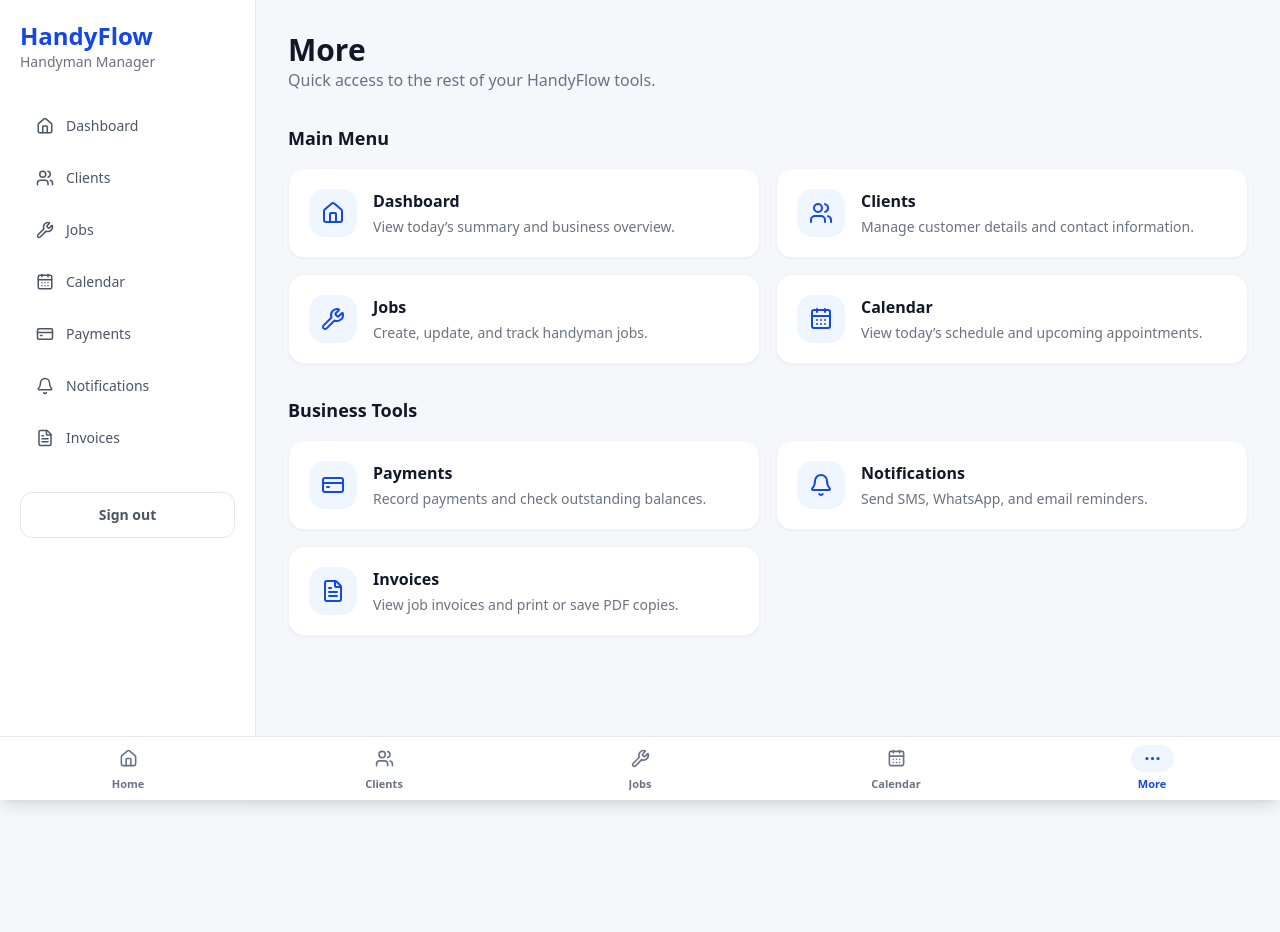
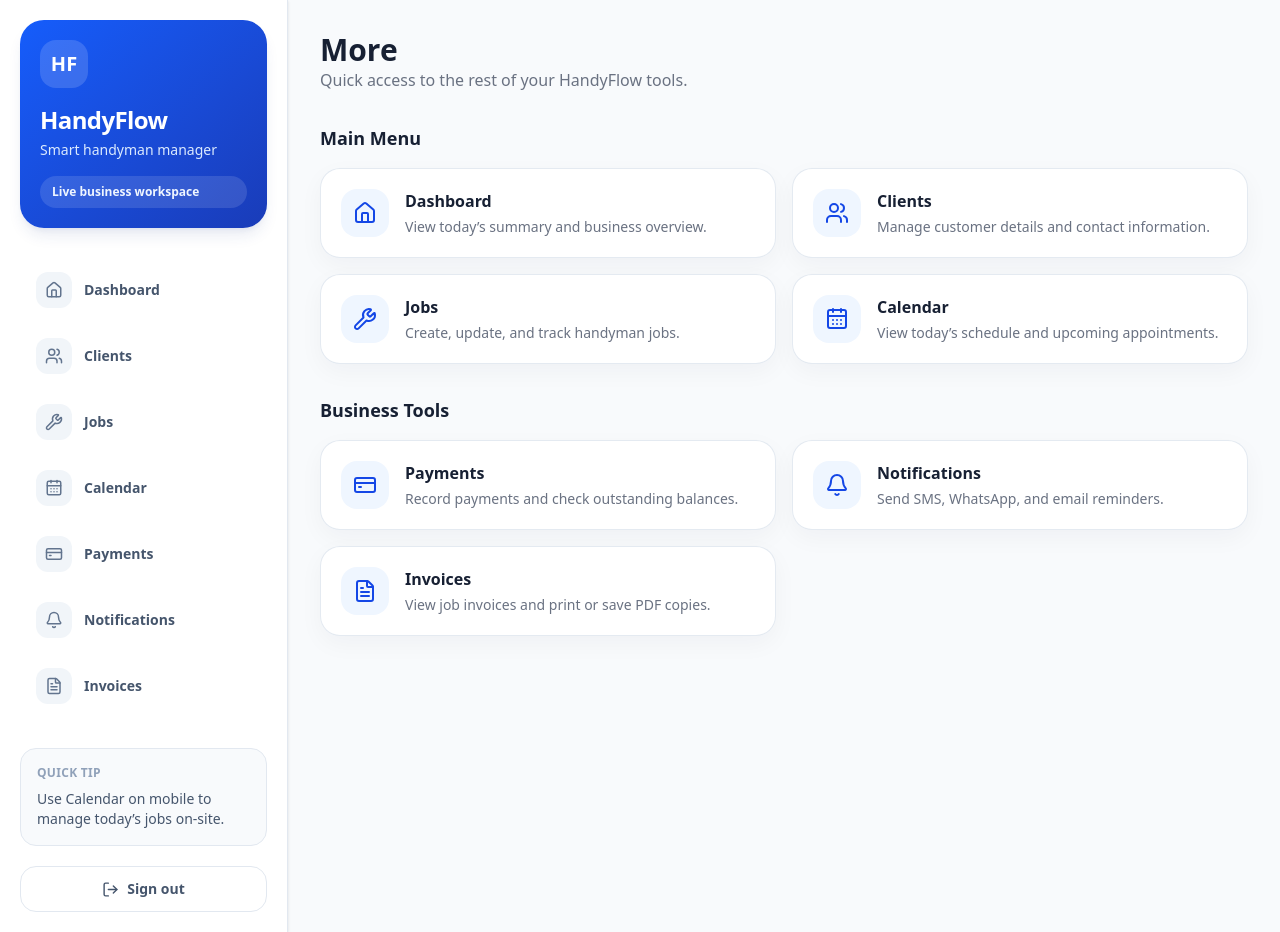
Before and after one commit to amitbhagat10/WorkflowApp, a Next.js app: page /more in a window 1280 px wide. Before the commit the page ends 800 px from the top, so only its background shows below. Built offline with nearby package versions, Linux system fonts and the light colour scheme.

Commit message:
Polish global UI and navigation

```diff
--- a/app/globals.css
+++ b/app/globals.css
@@ -1,111 +1,27 @@
 @import "tailwindcss";
 
-body {
-  background: #f5f7fb;
-  color: #111827;
+/* Base */
+:root {
+  --bg: #f6f8fb;
+  --card: #ffffff;
+  --text: #172033;
+  --muted: #667085;
+  --border: #e5e7eb;
+  --primary: #2563eb;
+  --primary-dark: #1d4ed8;
+  --primary-soft: #eff6ff;
+  --success-soft: #ecfdf3;
+  --warning-soft: #fff7ed;
+  --danger-soft: #fef2f2;
 }
 
-.input {
-  width: 100%;
-  border-radius: 0.75rem;
-  border: 1px solid #d1d5db;
-  padding: 0.75rem 1rem;
-  font-size: 0.875rem;
-  line-height: 1.25rem;
-  outline: none;
-  background: white;
-}
-
-.input:focus {
-  border-color: #3b82f6;
-  box-shadow: 0 0 0 2px #dbeafe;
-}
-
-.btn-primary {
-  border-radius: 0.75rem;
-  background: #2563eb;
-  padding: 0.75rem 1rem;
-  font-size: 0.875rem;
-  font-weight: 600;
-  color: white;
-  border: none;
-  cursor: pointer;
-}
-
-.btn-primary:hover {
-  background: #1d4ed8;
-}
-
-.btn-primary:disabled {
-  opacity: 0.5;
-  cursor: not-allowed;
-}
-
-.btn-secondary {
-  border-radius: 0.75rem;
-  border: 1px solid #d1d5db;
-  background: white;
-  padding: 0.75rem 1rem;
-  font-size: 0.875rem;
-  font-weight: 600;
-  color: #374151;
-  cursor: pointer;
-}
-
-.btn-secondary:hover {
-  background: #f9fafb;
-}
-
-.card {
-  border-radius: 1rem;
-  background: white;
-  padding: 1.25rem;
-  box-shadow: 0 1px 2px rgba(0, 0, 0, 0.05);
-  border: 1px solid #f3f4f6;
-}
-
-.label {
-  margin-bottom: 0.25rem;
-  display: block;
-  font-size: 0.75rem;
-  font-weight: 600;
-  text-transform: uppercase;
-  letter-spacing: 0.05em;
-  color: #6b7280;
-}
-.no-print {
-  display: initial;
-}
-
-@media print {
-  .no-print {
-    display: none !important;
-  }
-
-  body {
-    background: white !important;
-  }
-
-  main {
-    padding: 0 !important;
-  }
-
-  .invoice-card {
-    border: none !important;
-    box-shadow: none !important;
-    border-radius: 0 !important;
-  }
-
-  .invoice-page {
-    background: white !important;
-  }
-}
-/* Mobile layout safety */
 html,
 body {
   width: 100%;
   max-width: 100%;
   overflow-x: hidden;
+  background: var(--bg);
+  color: var(--text);
 }
 
 * {
@@ -118,18 +34,154 @@ main {
   overflow-x: hidden;
 }
 
+/* Page rhythm */
+.page-title {
+  font-size: 1.875rem;
+  line-height: 2.25rem;
+  font-weight: 800;
+  letter-spacing: -0.03em;
+  color: #101828;
+}
+
+.page-subtitle {
+  margin-top: 0.25rem;
+  color: var(--muted);
+  font-size: 0.95rem;
+}
+
+/* Cards */
 .card {
+  width: 100%;
   max-width: 100%;
+  border: 1px solid rgba(226, 232, 240, 0.9);
+  border-radius: 1.25rem;
+  background: rgba(255, 255, 255, 0.96);
+  padding: 1.25rem;
+  box-shadow: 0 8px 24px rgba(15, 23, 42, 0.04);
   overflow-wrap: break-word;
+}
+
+.card-soft {
+  border-radius: 1.25rem;
+  background: linear-gradient(135deg, #ffffff 0%, #f8fafc 100%);
+  border: 1px solid rgba(226, 232, 240, 0.9);
+  box-shadow: 0 8px 24px rgba(15, 23, 42, 0.04);
+}
+
+/* Forms */
+.label {
+  display: block;
+  margin-bottom: 0.4rem;
+  font-size: 0.8rem;
+  font-weight: 700;
+  color: #344054;
 }
 
 .input,
 select,
-textarea,
-button {
+textarea {
+  width: 100%;
   max-width: 100%;
+  border: 1px solid #d0d5dd;
+  border-radius: 0.9rem;
+  background: #ffffff;
+  padding: 0.75rem 0.9rem;
+  font-size: 0.92rem;
+  color: #101828;
+  outline: none;
+  transition: border-color 0.15s ease, box-shadow 0.15s ease;
 }
 
+.input:focus,
+select:focus,
+textarea:focus {
+  border-color: var(--primary);
+  box-shadow: 0 0 0 4px rgba(37, 99, 235, 0.12);
+}
+
+/* Buttons */
+.btn-primary,
+.btn-secondary,
+.btn-danger {
+  display: inline-flex;
+  align-items: center;
+  justify-content: center;
+  gap: 0.45rem;
+  border-radius: 0.9rem;
+  padding: 0.72rem 1rem;
+  font-size: 0.9rem;
+  font-weight: 750;
+  line-height: 1.2rem;
+  transition: transform 0.12s ease, box-shadow 0.12s ease, background 0.12s ease;
+  cursor: pointer;
+}
+
+.btn-primary {
+  border: 1px solid var(--primary);
+  background: linear-gradient(135deg, #2563eb 0%, #1d4ed8 100%);
+  color: #ffffff;
+  box-shadow: 0 10px 20px rgba(37, 99, 235, 0.18);
+}
+
+.btn-primary:hover {
+  background: linear-gradient(135deg, #1d4ed8 0%, #1e40af 100%);
+  transform: translateY(-1px);
+}
+
+.btn-secondary {
+  border: 1px solid #d0d5dd;
+  background: #ffffff;
+  color: #344054;
+}
+
+.btn-secondary:hover {
+  background: #f8fafc;
+  transform: translateY(-1px);
+}
+
+.btn-danger {
+  border: 1px solid #fecaca;
+  background: #fff1f2;
+  color: #be123c;
+}
+
+.btn-danger:hover {
+  background: #ffe4e6;
+}
+
+/* Status pills */
+.badge {
+  display: inline-flex;
+  align-items: center;
+  border-radius: 999px;
+  padding: 0.25rem 0.65rem;
+  font-size: 0.72rem;
+  font-weight: 800;
+  text-transform: uppercase;
+  letter-spacing: 0.02em;
+}
+
+.badge-blue {
+  background: var(--primary-soft);
+  color: #1d4ed8;
+}
+
+.badge-green {
+  background: var(--success-soft);
+  color: #047857;
+}
+
+.badge-orange {
+  background: var(--warning-soft);
+  color: #c2410c;
+}
+
+.badge-red {
+  background: var(--danger-soft);
+  color: #be123c;
+}
+
+/* Tables and media */
 img,
 video,
 canvas,
@@ -143,17 +195,18 @@ table {
   max-width: 100%;
 }
 
-/* Better mobile button behaviour */
+/* Mobile safety */
 @media (max-width: 767px) {
-  .btn-primary,
-  .btn-secondary {
-    width: 100%;
-    justify-content: center;
-    text-align: center;
+  .card {
+    padding: 1rem;
+    border-radius: 1rem;
   }
 
-  .card {
-    padding: 1rem;
+  .btn-primary,
+  .btn-secondary,
+  .btn-danger {
+    width: 100%;
+    text-align: center;
   }
 
   h1 {
@@ -175,19 +228,31 @@ table {
   textarea {
     word-break: break-word;
   }
-}
 
-/* Tables should scroll inside themselves, not push the whole page sideways */
-@media (max-width: 767px) {
   table {
     display: block;
     overflow-x: auto;
     white-space: nowrap;
   }
+}
 
-  thead,
-  tbody,
-  tr {
-    width: 100%;
+/* Print */
+@media print {
+  .no-print {
+    display: none !important;
+  }
+
+  body {
+    background: white;
+  }
+
+  main {
+    padding: 0 !important;
+  }
+
+  .card,
+  .invoice-card {
+    box-shadow: none !important;
+    border: none !important;
   }
 }
--- a/app/layout.tsx
+++ b/app/layout.tsx
@@ -16,11 +16,11 @@ export default function RootLayout({
   return (
     <html lang="en">
       <body>
-        <div className="flex min-h-screen w-full overflow-x-hidden">
+        <div className="flex min-h-screen w-full overflow-x-hidden bg-slate-50">
           <Nav />
 
           <main className="min-w-0 flex-1 overflow-x-hidden p-4 pb-28 md:p-8">
-            {children}
+            <div className="mx-auto w-full max-w-7xl">{children}</div>
           </main>
 
           <MobileBottomNav />
--- a/components/MobileBottomNav.tsx
+++ b/components/MobileBottomNav.tsx
@@ -21,9 +21,16 @@ const links = [
 export default function MobileBottomNav() {
   const pathname = usePathname();
 
+  const hideNav =
+    pathname.startsWith("/login") || pathname.startsWith("/auth/callback");
+
+  if (hideNav) {
+    return null;
+  }
+
   return (
-    <nav className="no-print fixed bottom-0 left-0 right-0 z-50 border-t border-gray-200 bg-white/95 shadow-lg backdrop-blur md:hidden">
-      <div className="grid grid-cols-5 pb-safe">
+    <nav className="no-print fixed bottom-3 left-3 right-3 z-50 rounded-3xl border border-slate-200 bg-white/95 shadow-2xl shadow-slate-900/10 backdrop-blur md:hidden">
+      <div className="grid grid-cols-5 px-1 py-1.5">
         {links.map((link) => {
           const Icon = link.icon;
 
@@ -35,18 +42,13 @@ export default function MobileBottomNav() {
             <Link
               key={link.href}
               href={link.href}
-              className={`flex min-w-0 flex-col items-center justify-center gap-1 px-1 py-2 text-[11px] font-semibold ${
-                active ? "text-blue-700" : "text-gray-500"
+              className={`flex min-w-0 flex-col items-center justify-center gap-1 rounded-2xl px-1 py-2 text-[11px] font-black transition ${
+                active
+                  ? "bg-blue-600 text-white"
+                  : "text-slate-500 hover:bg-slate-50"
               }`}
             >
-              <div
-                className={`rounded-full px-3 py-1 ${
-                  active ? "bg-blue-50" : ""
-                }`}
-              >
-                <Icon size={19} />
-              </div>
-
+              <Icon size={19} />
               <span className="max-w-full truncate">{link.label}</span>
             </Link>
           );
--- a/components/Nav.tsx
+++ b/components/Nav.tsx
@@ -8,6 +8,7 @@ import {
   CreditCard,
   FileText,
   Home,
+  LogOut,
   Users,
   Wrench,
 } from "lucide-react";
@@ -50,13 +51,21 @@ export default function Nav() {
   }
 
   return (
-    <aside className="no-print hidden min-h-screen w-64 border-r border-gray-200 bg-white p-5 md:block">
-      <div className="mb-8">
-        <h1 className="text-2xl font-bold text-blue-700">HandyFlow</h1>
-        <p className="text-sm text-gray-500">Handyman Manager</p>
+    <aside className="no-print hidden min-h-screen w-72 shrink-0 border-r border-slate-200 bg-white/95 p-5 shadow-sm md:block">
+      <div className="mb-8 rounded-3xl bg-gradient-to-br from-blue-600 to-blue-800 p-5 text-white shadow-lg shadow-blue-900/10">
+        <div className="mb-4 flex h-12 w-12 items-center justify-center rounded-2xl bg-white/15 text-xl font-black">
+          HF
+        </div>
+
+        <h1 className="text-2xl font-black tracking-tight">HandyFlow</h1>
+        <p className="mt-1 text-sm text-blue-100">Smart handyman manager</p>
+
+        <div className="mt-4 rounded-2xl bg-white/12 px-3 py-2 text-xs font-semibold text-blue-50">
+          Live business workspace
+        </div>
       </div>
 
-      <nav className="space-y-2">
+      <nav className="space-y-1.5">
         {links.map((link) => {
           const Icon = link.icon;
           const active =
@@ -67,23 +76,42 @@ export default function Nav() {
             <Link
               key={link.href}
               href={link.href}
-              className={`flex items-center gap-3 rounded-xl px-4 py-3 text-sm font-medium ${
+              className={`group flex items-center gap-3 rounded-2xl px-4 py-3 text-sm font-bold transition ${
                 active
-                  ? "bg-blue-50 text-blue-700"
-                  : "text-gray-600 hover:bg-gray-50"
+                  ? "bg-blue-50 text-blue-700 shadow-sm"
+                  : "text-slate-600 hover:bg-slate-50 hover:text-slate-900"
               }`}
             >
-              <Icon size={18} />
+              <span
+                className={`flex h-9 w-9 items-center justify-center rounded-xl ${
+                  active
+                    ? "bg-blue-600 text-white"
+                    : "bg-slate-100 text-slate-500 group-hover:bg-white"
+                }`}
+              >
+                <Icon size={18} />
+              </span>
+
               {link.label}
             </Link>
           );
         })}
       </nav>
 
+      <div className="mt-8 rounded-2xl border border-slate-200 bg-slate-50 p-4">
+        <p className="text-xs font-bold uppercase tracking-wide text-slate-400">
+          Quick Tip
+        </p>
+        <p className="mt-2 text-sm text-slate-600">
+          Use Calendar on mobile to manage today’s jobs on-site.
+        </p>
+      </div>
+
       <button
         onClick={signOut}
-        className="mt-8 w-full rounded-xl border border-gray-200 px-4 py-3 text-sm font-semibold text-gray-600 hover:bg-gray-50"
+        className="mt-5 flex w-full items-center justify-center gap-2 rounded-2xl border border-slate-200 bg-white px-4 py-3 text-sm font-bold text-slate-600 transition hover:bg-slate-50"
       >
+        <LogOut size={17} />
         Sign out
       </button>
     </aside>
```
